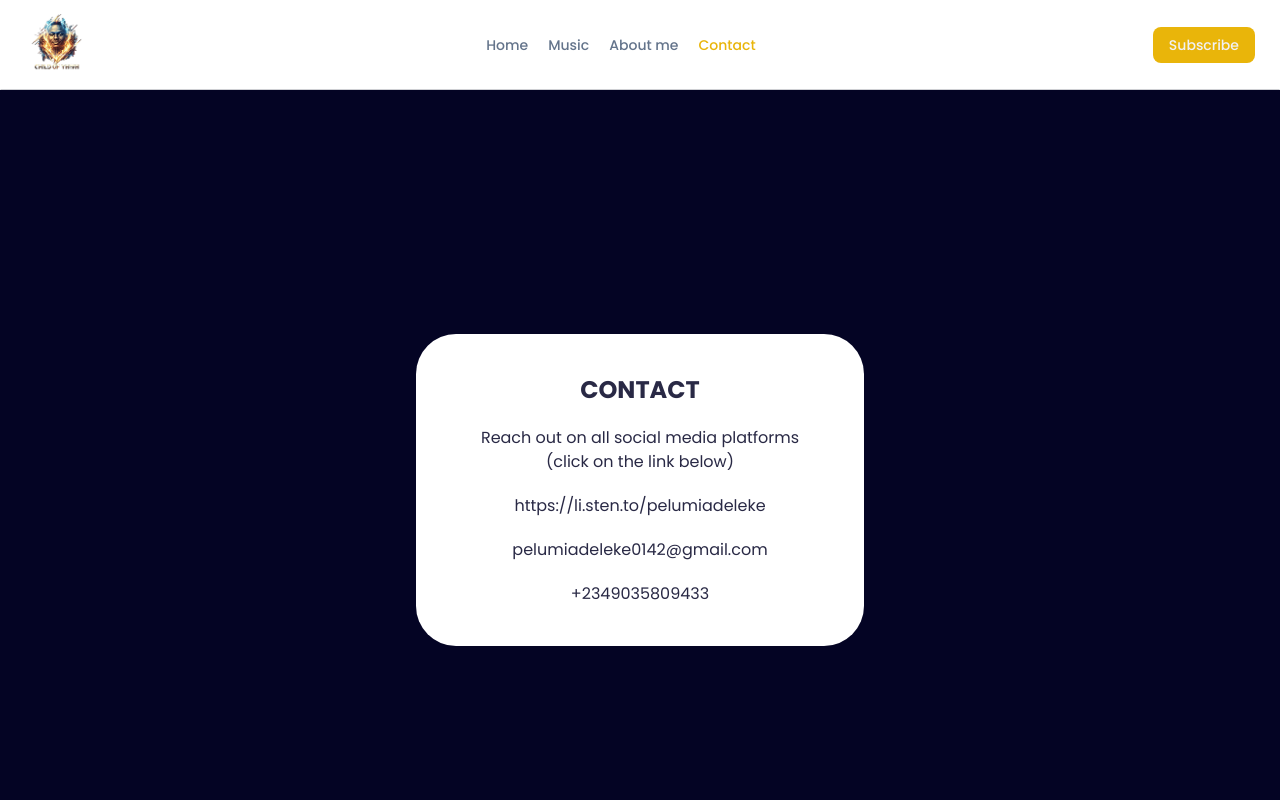
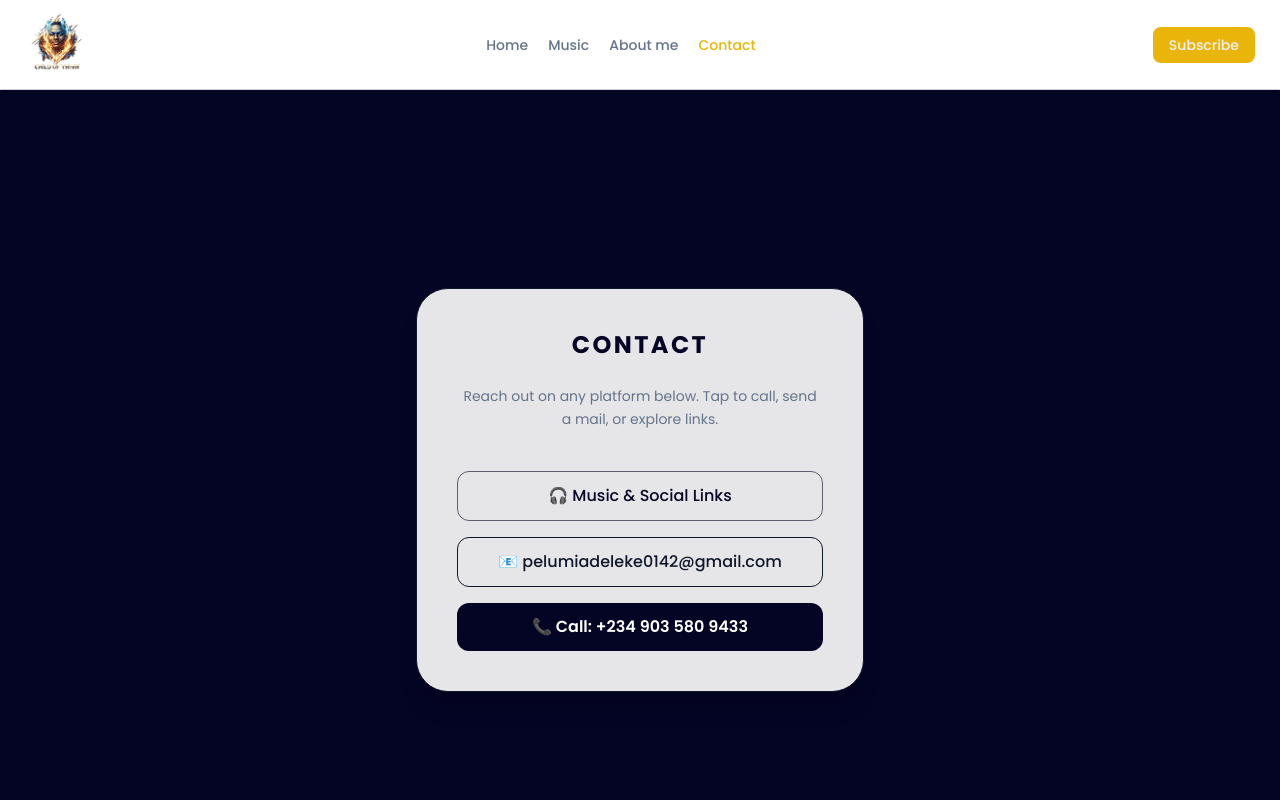
Before and after one commit to Olayinka-2/pelumi-music, a Next.js app: page /contact in a window 1280 px wide. Shown: the top 800 px of the page. Built offline with nearby package versions, Linux system fonts and the light colour scheme; a web font is replaced by a local one.

Commit message:
Add latest song feature

```diff
--- a/app/about/page.tsx
+++ b/app/about/page.tsx
@@ -1,24 +1,54 @@
- import React from 'react'
-import {FaArrowLeft} from "react-icons/fa"
-import Image from 'next/image'
-import pelumi from "../../assets/logo.png"
+import React from "react";
+import { FaArrowLeft } from "react-icons/fa";
+import Image from "next/image";
+import pelumi from "../../assets/logo.png";
 
 const AboutPage = () => {
   return (
-    <section className='flex flex-col'>
-
-      <div className='bg-card rounded-t-4xl relative mt-30 flex-1 px-5'>
-        <div className='absolute  left-1/2 -translate-1/2'>
-        <Image src="/image/pelumi.png" alt="" className="w-40 h-40 object-contain object-center" width={100} height={100}/>
+    <section className="flex flex-col">
+      <div className="bg-card rounded-t-4xl relative mt-30 flex-1 px-5">
+        <div className="absolute  left-1/2 -translate-1/2">
+          <Image
+            src="/image/pelumi.png"
+            alt=""
+            className="w-40 h-40 object-contain object-center"
+            width={100}
+            height={100}
+          />
         </div>
-        <div className='mt-30 flex flex-col gap-3 mx-auto max-w-xl pb-20'>
-          <p><span className='text-accents font-bold text-lg'>Pelumi Adeleke</span> Lorem ipsum dolor sit amet consectetur adipisicing elit. Nemo porro aliquid molestias ullam vero nostrum rem velit provident impedit omnis!</p>
-          <p>Lorem, ipsum dolor sit amet consectetur adipisicing elit. Repudiandae fuga ea molestias quod veniam. Vitae, veritatis natus. Consequuntur reiciendis qui tempora culpa quibusdam architecto. Itaque laboriosam ipsum debitis iusto illo.</p>
-          <p>Lorem ipsum dolor sit, amet consectetur adipisicing elit. Est fuga fugiat tenetur eaque illo, quod omnis voluptatibus eligendi! Nobis aspernatur a quae quisquam, unde facere repellat molestiae temporibus voluptatum fugit, perferendis eaque pariatur qui. Sit obcaecati quibusdam hic debitis quis!</p>
+        <div className="mt-30 flex flex-col gap-3 mx-auto max-w-xl pb-20">
+          <p>
+            <span className="text-accents font-bold text-lg">
+              Pelumi Adeleke
+            </span>{" "}
+            is a music minister and music producer with a heart that beats for
+            the presence of God and the sound of His kingdom. His journey in
+            music has always been more than melodies and production, it has been
+            a calling. He create music that lifts spirits, stirs faith, and
+            draws people into deeper encounters with God.
+          </p>
+          <p>
+            From the stage to the studio, his mission is consistent, to build
+            atmospheres where worship becomes a lifestyle and not just a moment.
+            Every song he create is crafted with intention, carrying both
+            excellence and anointing, so that lives are transformed, healed, and
+            aligned with purpose.
+          </p>
+          <p>
+            Whether He is leading worship, producing for other artists, or
+            shaping new sounds behind the scenes, his desire is to be a vessel
+            God can trust with His sound. He believe music is one of heaven’s
+            strongest languages, and He is committed to releasing it with
+            purity, creativity and passion.
+          </p>
+          <p>
+            Thank you for connecting. As you engage with the music, you will
+            encounter the One who gave me the gift in the first place.
+          </p>
         </div>
       </div>
     </section>
-  )
-}
+  );
+};
 
-export default AboutPage
+export default AboutPage;
--- /dev/null
+++ b/app/api/songs/route.ts
@@ -0,0 +1,8 @@
+// app/api/songs/route.ts
+import { NextResponse } from "next/server";
+import { getSongs } from "@/lib/queries/getSongs";
+
+export async function GET() {
+  const songs = await getSongs();
+  return NextResponse.json(songs);
+}
--- a/app/component/HomePageComponents/HomePage.tsx
+++ b/app/component/HomePageComponents/HomePage.tsx
@@ -2,7 +2,13 @@ import Link from "next/link";
 import Music from "./Music";
 import { musicTypes } from "@/app/types/music";
 
-export default function HomePage({ songs }: { songs: musicTypes[] }) {
+export default function HomePage({
+  songs,
+  latestSong,
+}: {
+  songs: musicTypes[];
+  latestSong: musicTypes | null;
+}) {
   return (
     <main className="min-h-screen bg-background">
       <section
@@ -18,19 +24,21 @@ export default function HomePage({ songs }: { songs: musicTypes[] }) {
       >
         <div className="max-w-7xl mx-auto px-6 py-24">
           <div className="grid sm:grid-cols-2 gap-12 items-center">
-
             <div className="space-y-6">
               <span className="p-2  rounded inline-block text-xs bg-red-500 text-white font-semibold uppercase tracking-wider">
                 New Release
               </span>
+              {latestSong && (
+                <>
+                  <h1 className="text-4xl md:text-5xl font-serif text-accents">
+                    {latestSong.artist_name}
+                  </h1>
 
-              <h1 className="text-4xl md:text-5xl font-serif text-primary">
-                Child of YHWH
-              </h1>
-
-              <p className="text-lg font-semibold text-gray-700">
-                “Sounds of Glory”
-              </p>
+                  <p className="text-lg font-semibold text-gray-700">
+                    "{latestSong.title}"
+                  </p>
+                </>
+              )}
 
               <div className="flex gap-4 pt-4">
                 {/* <button className="bg-foreground text-white px-6 py-3 rounded-lg font-medium hover:opacity-90">
@@ -70,8 +78,7 @@ export default function HomePage({ songs }: { songs: musicTypes[] }) {
       </section>
 
       {/* Content Section (White Background) */}
-      <Music songs={songs}/>
-
+      <Music songs={songs} />
     </main>
   );
 }
--- a/app/contact/page.tsx
+++ b/app/contact/page.tsx
@@ -1,21 +1,70 @@
-import Link from 'next/link'
-import React from 'react'
+import Link from "next/link";
+import React from "react";
 
 const ContactPage = () => {
   return (
-    <section className="h-screen bg-accents flex items-center justify-center">
-      <div className='bg-white rounded-[40px] w-[80%] max-w-md p-10'>
-        <div className='text-center flex flex-col items-center gap-5 text-accents/85'>
+    <section className="min-h-screen bg-accents flex items-center justify-center px-6">
+      <div className="bg-background/90 backdrop-blur rounded-4xl w-full max-w-md p-10 shadow-xl border border-border">
+        <div className="text-center flex flex-col items-center gap-6 text-foreground">
+          {/* Title */}
+          <h1 className="uppercase font-bold text-2xl tracking-widest text-accents">
+            Contact
+          </h1>
 
-        <h1 className='uppercase font-bold text-2xl'>Contact</h1>
-        <p>Reach out on all social media platforms <br /> (click on the link below) </p>
-        <Link href={"https://li.sten.to/pelumiadeleke"} target='_black' >https://li.sten.to/pelumiadeleke</Link>
-        <Link href={"https://pelumiadeleke0142@gmail.com"} target='_black'>pelumiadeleke0142@gmail.com</Link>
-        <p>+2349035809433</p>
+          <p className="text-muted text-sm leading-relaxed">
+            Reach out on any platform below. Tap to call, send a mail, or
+            explore links.
+          </p>
+
+          {/* Contact Actions */}
+          <div className="w-full flex flex-col gap-4 pt-4">
+            {/* Music / Social */}
+            <Link
+              href="https://li.sten.to/pelumiadeleke"
+              target="_blank"
+              className="
+                w-full text-center rounded-xl
+                border border-accents/60
+                px-4 py-3 font-medium text-accents
+                hover:bg-accents hover:text-background
+                transition
+              "
+            >
+              🎧 Music & Social Links
+            </Link>
+
+            {/* Email */}
+            <Link
+              href="mailto:pelumiadeleke0142@gmail.com"
+              className="
+                w-full text-center rounded-xl
+                border border-border
+                px-4 py-3 font-medium
+                hover:bg-foreground/5
+                transition
+              "
+            >
+              📧 pelumiadeleke0142@gmail.com
+            </Link>
+
+            {/* Phone */}
+            <Link
+              href="tel:+2349035809433"
+              className="
+                w-full text-center rounded-xl
+                bg-accents text-background
+                px-4 py-3 font-semibold
+                hover:opacity-90
+                transition
+              "
+            >
+              📞 Call: +234 903 580 9433
+            </Link>
+          </div>
         </div>
       </div>
     </section>
-  )
-}
+  );
+};
 
-export default ContactPage
+export default ContactPage;
--- a/app/music/page.tsx
+++ b/app/music/page.tsx
@@ -1,7 +1,5 @@
 import { getSongs } from "@/lib/queries/getSongs";
 import MusicGrid from "../component/music/MusicGrid";
-
-export const dynamic = "force-dynamic";
 
 const MusicPage = async () => {
   const songs = await getSongs();
@@ -27,4 +25,6 @@ const MusicPage = async () => {
   );
 };
 
+export const dynamic = "force-dynamic";
+
 export default MusicPage;
--- a/app/page.tsx
+++ b/app/page.tsx
@@ -1,16 +1,18 @@
 import HomePage from '@/app/component/HomePageComponents/HomePage';
+import { getLatestSong } from '@/lib/queries/getLatestSong';
 import { getSongs } from '@/lib/queries/getSongs';
 
-export const dynamic = "force-dynamic";
 
 
 const Home = async () => {
   const songs = await getSongs()
+  const latestSong = await getLatestSong();
   return (
     <div className='min-h-screen bg-background bg-amb'>
-      <HomePage songs = {songs} />
+      <HomePage songs = {songs} latestSong = {latestSong} />
     </div>
   )
 }
 
+export const dynamic = "force-dynamic";
 export default Home
--- /dev/null
+++ b/lib/queries/getLatestSong.ts
@@ -0,0 +1,18 @@
+import { supabaseServer } from "../superbase/supabaseServer";
+import { musicTypes } from "@/app/types/music";
+
+export async function getLatestSong(): Promise<musicTypes | null> {
+  const { data, error } = await supabaseServer
+    .from("songs")
+    .select("*")
+    .order("released_date", { ascending: false })
+    .limit(1)
+    .single();
+
+  if (error) {
+    console.error("Supabase error:", error);
+    return null;
+  }
+
+  return data;
+}
--- a/lib/queries/getSongs.ts
+++ b/lib/queries/getSongs.ts
@@ -1,5 +1,4 @@
 import { supabaseServer } from "../superbase/supabaseServer";
-import {supabase} from "../superbase/supabaseClient"
 import { musicTypes } from "@/app/types/music";
 
 export async function getSongs(): Promise<musicTypes[]> {
@@ -15,17 +14,3 @@ export async function getSongs(): Promise<musicTypes[]> {
 
     return data ?? [];
 }
-
-export async function getSongsForClient(): Promise<musicTypes[]> {
-  const { data, error } = await supabase
-    .from("songs")
-    .select("*")
-    .order("released_date", { ascending: false });
-
-    if(error) {
-      console.error("superBase error", error);
-      return [];
-    }
-
-    return data ?? [];
-}
```
